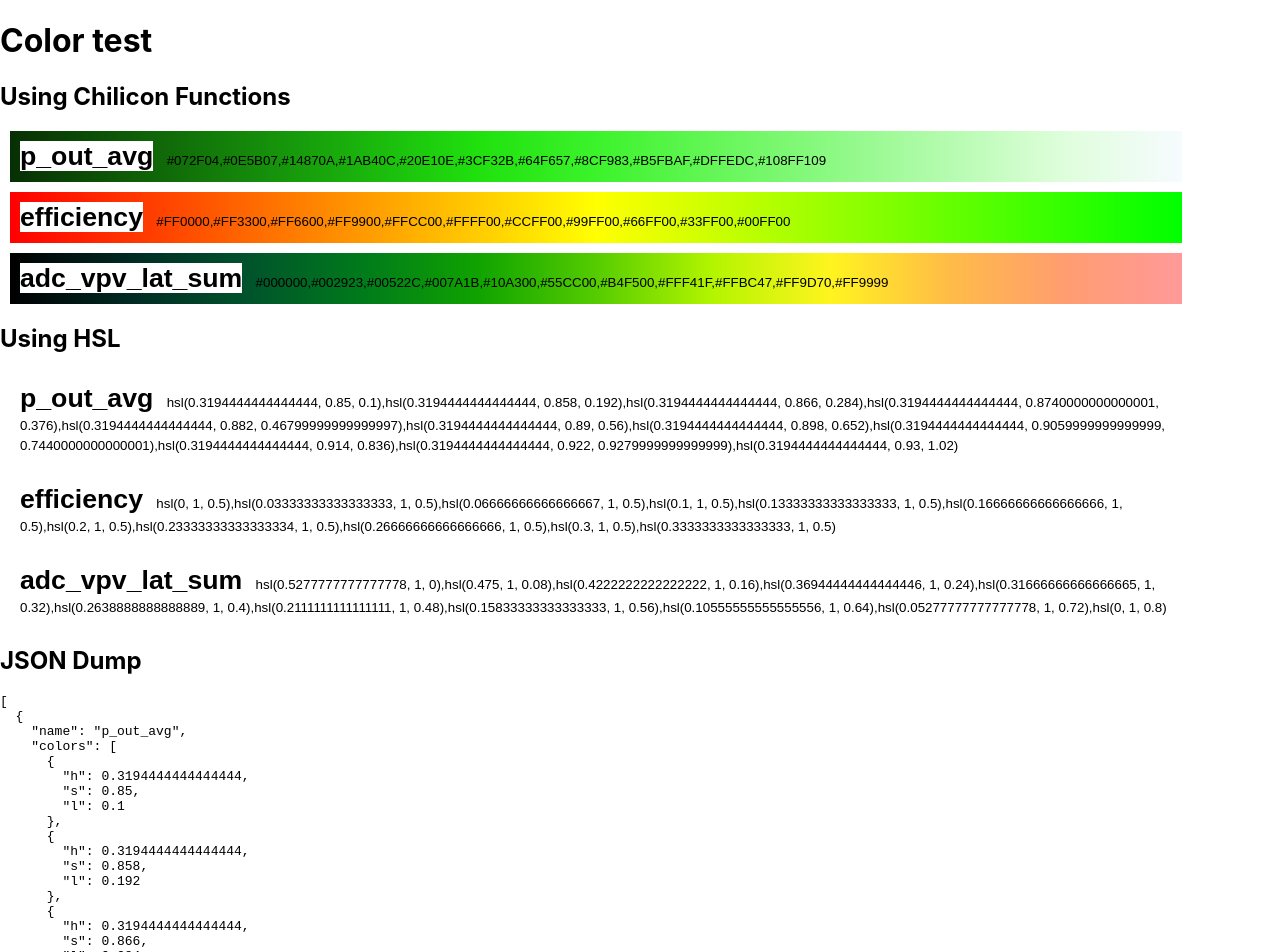
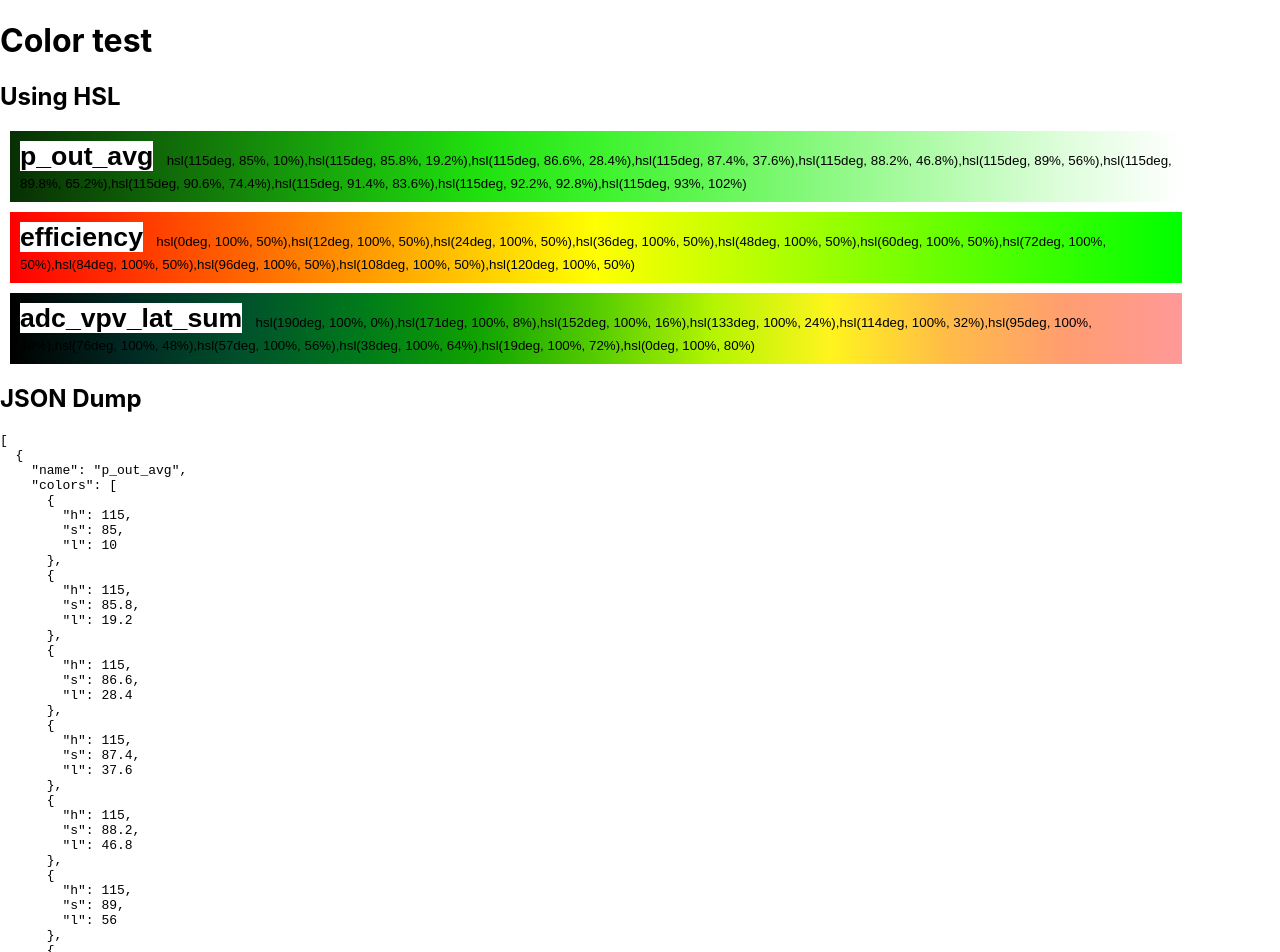
Before and after one commit to arcataroger/heatmap-gradients, a React (Create React App) app: page / in a window 1280 px wide. Shown: the top 952 px of the page. Built offline with nearby package versions, Linux system fonts and the light colour scheme.

Commit message:
Working prototype

```diff
--- a/src/App.js
+++ b/src/App.js
@@ -90,9 +90,9 @@ const metricColors = metrics.map(metric => {
     for (let i = 0; i <= 10; i++) {
         colors.push(
             {
-                h: ((metric.h0 ?? defaults.h0) + ((metric.h1 ?? defaults.h1) * i) / 10) / 360.0,
-                s: ((metric.s0 ?? defaults.s0) + ((metric.s1 ?? defaults.s1) * i) / 10) / 100,
-                l: ((metric.l0 ?? defaults.l0) + ((metric.l1 ?? defaults.l1) * i) / 10) / 100,
+                h: ((metric.h0 ?? defaults.h0) + ((metric.h1 ?? defaults.h1) * i) / 10),
+                s: ((metric.s0 ?? defaults.s0) + ((metric.s1 ?? defaults.s1) * i) / 10),
+                l: ((metric.l0 ?? defaults.l0) + ((metric.l1 ?? defaults.l1) * i) / 10),
             }
         )
     }
@@ -104,37 +104,13 @@ function App() {
     return <>
         <h1>Color test</h1>
 
-        <h2>Using Chilicon Functions</h2>
-        {
-            metricColors.map(metric => {
-
-                const chiliconHexColors = metric.colors.map(color => hslToRgb(color.h, color.s, color.l)).join()
-
-                return <>
-
-                    <div style={{
-                        width: '90vw',
-                        background: `linear-gradient(to right, ${chiliconHexColors})`,
-                        margin: '10px',
-                        padding: '10px',
-                        color: 'black',
-                    }}>
-                        <span style={{font: "bold 20pt sans-serif", background: 'white'}}>{metric.name}</span>
-                        <span style={{font: "10pt sans-serif", marginLeft: "1em"}}>{chiliconHexColors}</span>
-                    </div>
-                </>
-
-            })
-        }
-
         <h2>Using HSL</h2>
         {
             metricColors.map(metric => {
 
-                const hslColors = metric.colors.map(color => `hsl(${color.h}, ${color.s}, ${color.l})`).join()
+                const hslColors = metric.colors.map(color => `hsl(${color.h}deg, ${color.s}%, ${color.l}%)`).join()
 
                 return <>
-
                     <div style={{
                         width: '90vw',
                         background: `linear-gradient(to right, ${hslColors})`,
```
